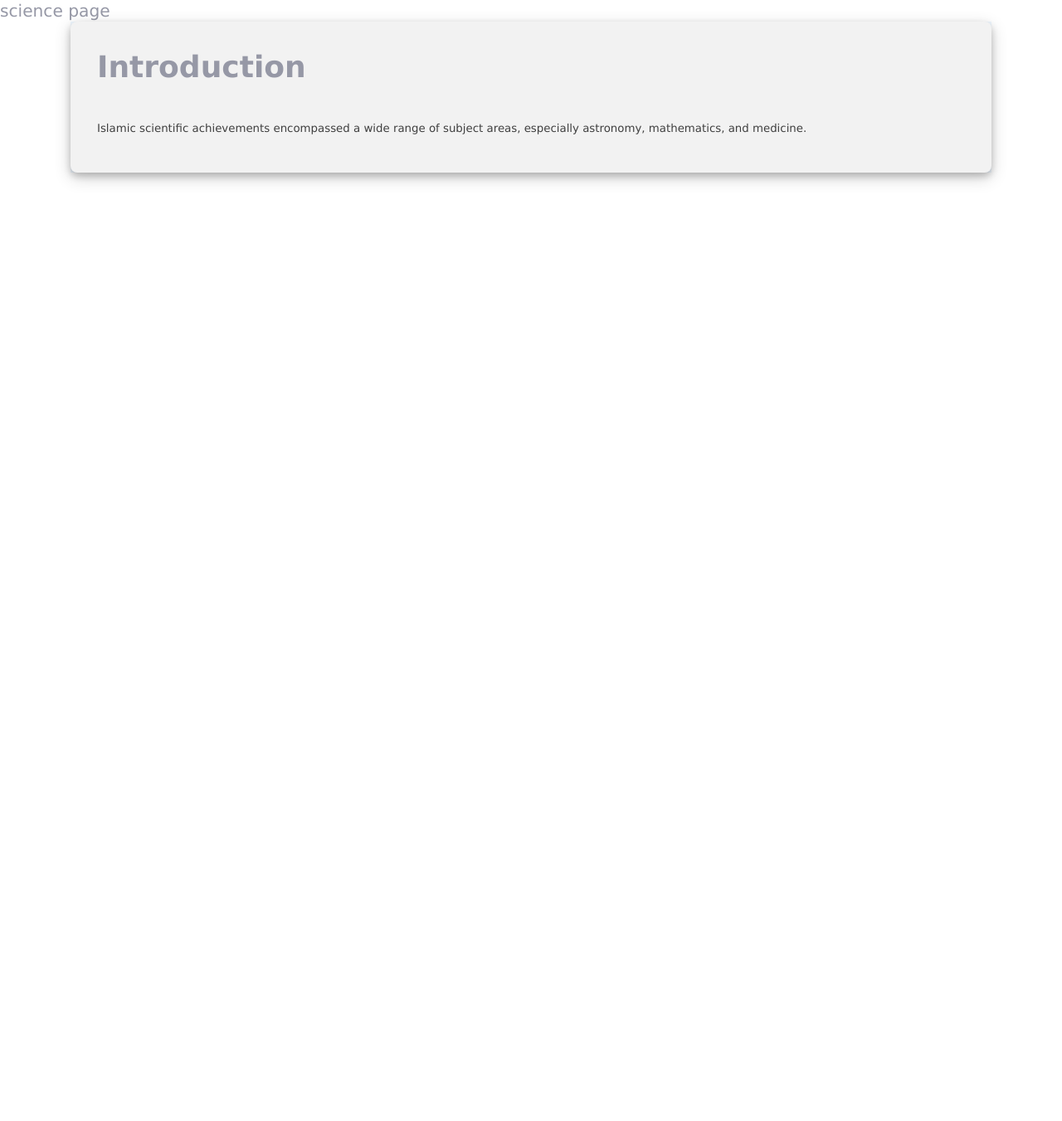
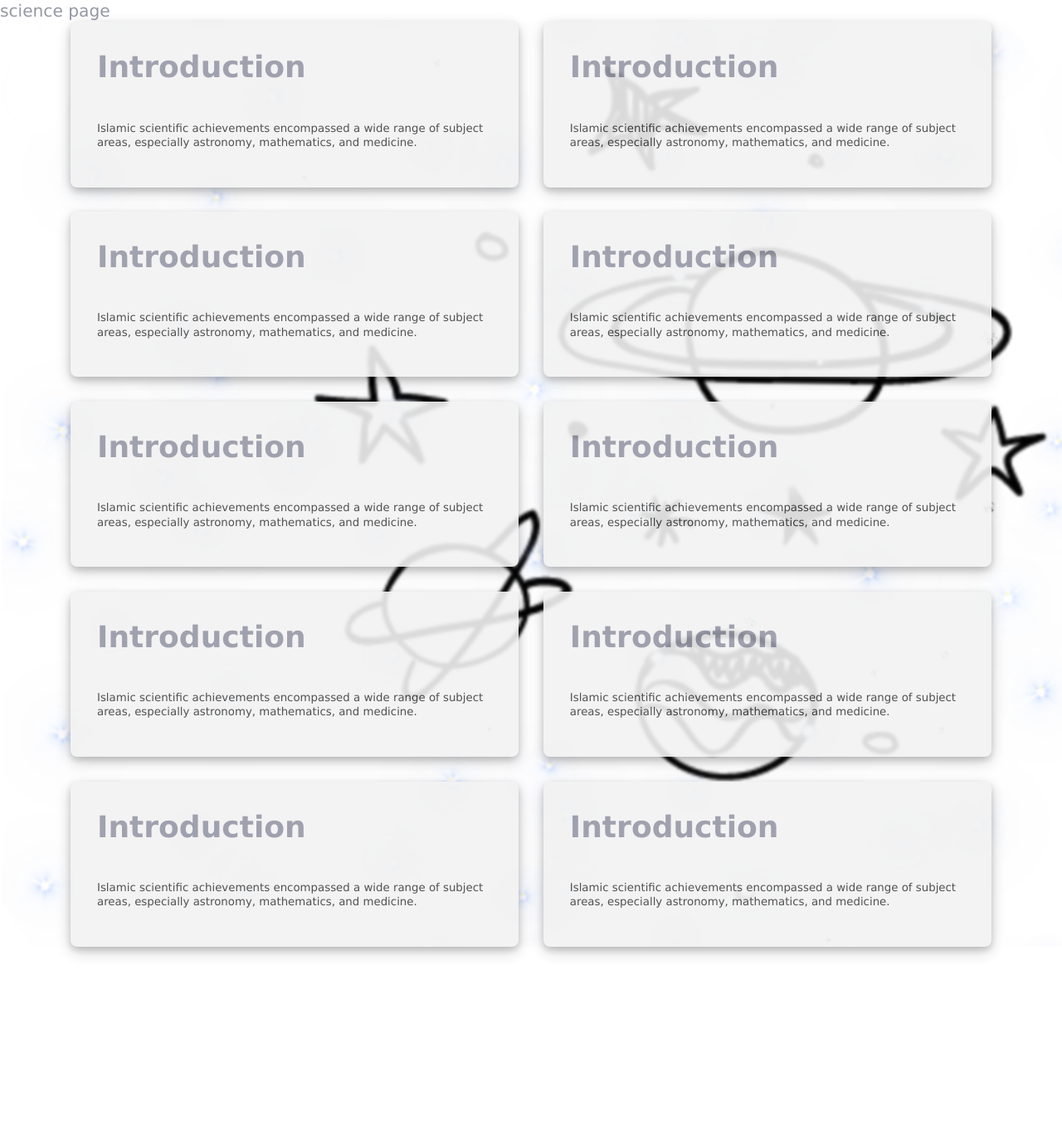
Before and after one commit to Bashar12345/ApiDesign, a Flask app: page /science in a window 1280 px wide. Shown: the part 84-1435 px from the top of the page at 83% size. Run offline with Flask 2, Linux system fonts and the light colour scheme.

Commit message:
updated Page background

```diff
--- a/static/css/style.css
+++ b/static/css/style.css
@@ -915,8 +915,29 @@ button,
 }
 
 .contents {
+  display: block;
   -webkit-box-sizing: border-box;
           box-sizing: border-box;
+}
+
+.contents.science_page {
+  background-position: center left;
+  background-image: url("images/qw.png");
+}
+
+.contents.haddit_page {
+  background-position: center left;
+  background-image: url("images/qw.png");
+}
+
+.contents.history_page {
+  background-position: center left;
+  background-image: url("images/qw.png");
+}
+
+.contents.qu_page {
+  background-position: center left;
+  background-image: url("images/qw.png");
 }
 
 .contents .content__items {
@@ -930,12 +951,13 @@ button,
 }
 
 .contents .content__grid {
+  opacity: 0.9;
+  filter: alpha(opacity=80);
   display: -ms-grid;
   display: grid;
-  -ms-grid-columns: (minmax(14.375rem, 1fr))[auto-fit];
-      grid-template-columns: repeat(auto-fit, minmax(14.375rem, 1fr));
+  -ms-grid-columns: (minmax(26.375rem, 1fr))[auto-fit];
+      grid-template-columns: repeat(auto-fit, minmax(26.375rem, 1fr));
   gap: 1.85rem;
-  background-color: aliceblue;
 }
 
 @media (min-width: 1024px) {
--- a/static/scss/_content.scss
+++ b/static/scss/_content.scss
@@ -1,6 +1,25 @@
 .contents {
-     box-sizing: border-box;
+    display: block;
+    box-sizing: border-box;
+
     //background-color: $lightgray;
+    //;
+    &.science_page {
+        background-position: center left;
+        background-image: url($science_page);
+    }
+    &.haddit_page {
+        background-position: center left;
+        background-image: url($science_page);
+    }
+    &.history_page {
+        background-position: center left;
+        background-image: url($science_page);
+    }
+    &.qu_page {
+        background-position: center left;
+        background-image: url($science_page);
+    }
 
     .content {
         &__items {
@@ -11,15 +30,17 @@
             border-radius: 8px;
             padding: 2rem;
             box-shadow: 0 4px 8px 0 rgba(0, 0, 0, 0.2),
-             0 6px 20px 0 rgba(0, 0, 0, 0.19);
+                0 6px 20px 0 rgba(0, 0, 0, 0.19);
 
         }
 
         &__grid {
+            opacity: 0.9;
+            filter: alpha(opacity=80);
             display: grid;
-            grid-template-columns: repeat(auto-fit, minmax(14.375rem, 1fr));
+            grid-template-columns: repeat(auto-fit, minmax(26.375rem, 1fr));
             gap: 1.85rem;
-            background-color: aliceblue;
+            //background-color: aliceblue;
 
             @include breakpoint-up(large) {
                 grid-template-columns: repeat(3, fr);
--- a/static/scss/_variables.scss
+++ b/static/scss/_variables.scss
@@ -20,3 +20,7 @@ $logo : 'images/b.jpg';
 $background-url-svg: 'images/qw.png';
 $background-url-img: 'images/b.jpg';
 $article-pic: 'images/pic_article.png';
+$science_page: 'images/qw.png';
+$haddit_page: 'images/qw.png';
+$history_page: 'images/qw.png';
+$qu_page: 'images/qw.png';
--- a/templates/science.html
+++ b/templates/science.html
@@ -3,12 +3,12 @@
 {% block body %}
 science page
 
-<div class="contents">
+<div class="contents science_page" >
 
-    <div class="content">
+    <div class="content ">
 
     <div class="content__grid container">
-
+{% for i in range(0,10)%}
         <div class="content__items">
 
             <div class="content__title">
@@ -19,6 +19,8 @@ science page
                     and medicine.</p>
             </div>
         </div>
+{%endfor%}
+
     </div>
 </div>
 
```
Also changed, not shown: templates/haddit.html (+31 -0 lines), templates/history.html (+31 -0 lines), templates/qu.html (+31 -0 lines), static/css/images/science_back.jpg (renamed from static/css/images/galaxy-vector-icon-isolated-on-transparent-background-galaxy-transparency-logo-concept-R1R273.jpg), static/image/qw.png (added), static/min-css/style.min.css, 2 other files.
